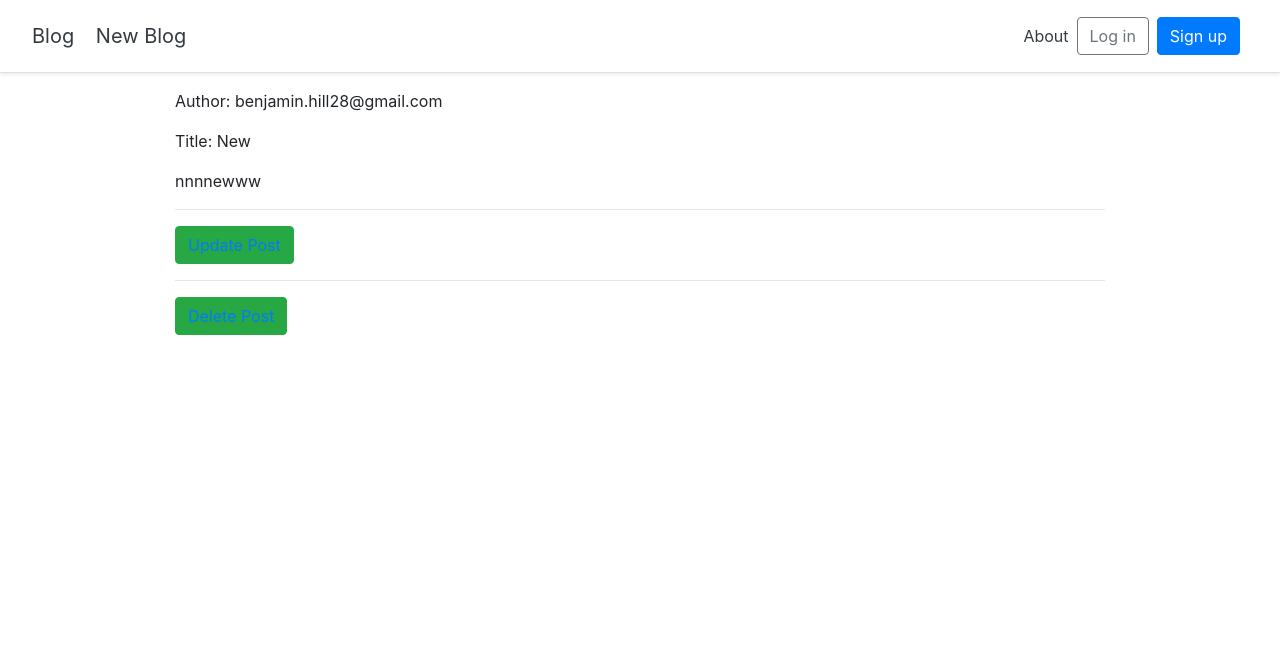
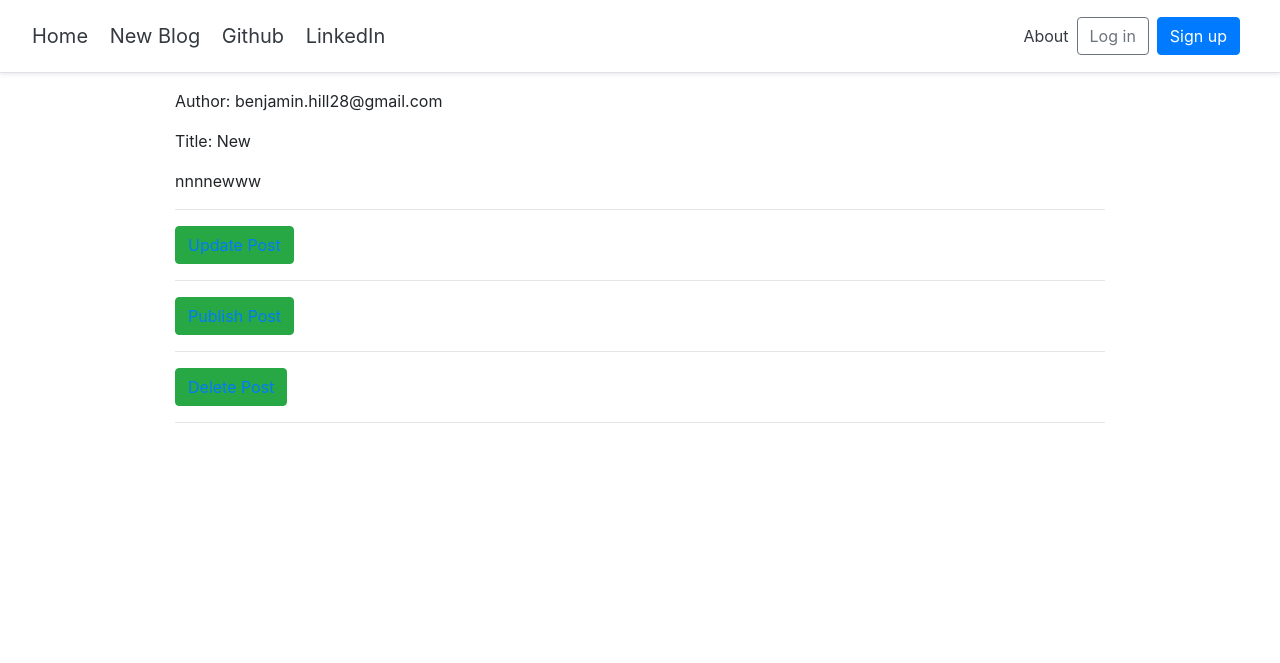
Before and after one commit to ben-hill33/tech-page, a Django app: a page that uses templates/_base.html in a window 1280 px wide. Shown: the top 663 px of the page. Run offline with Django 3.2, Linux system fonts and the light colour scheme; data comes from the database, SQL or seed files in the repository; both versions use the stored data as it was after the commit.

Commit message:
updated views, urls, and templates

```diff
--- a/blog/urls.py
+++ b/blog/urls.py
@@ -1,10 +1,14 @@
 from django.urls import path
 from .views import *
+from . import views
+
 
 urlpatterns = [
     path("", PostListView.as_view(), name="post_list"),
     path("content/<int:pk>/detail/", PostDetailView.as_view(), name="post_detail"),
     path("content/new/", PostCreateView.as_view(), name="new_post"),
     path("content/<int:pk>/edit/", PostUpdateView.as_view(), name="update_post"),
+    path("drafts/", DraftListView.as_view(), name="post_draft_list"),
+    path("content/<int:pk>/publish/", views.post_published, name="post_publish"),
     path("content/<int:pk>/delete/", PostDeleteView.as_view(), name="delete_post"),
 ]
--- a/blog/views.py
+++ b/blog/views.py
@@ -1,4 +1,7 @@
+from django.shortcuts import get_object_or_404, redirect
+from django.contrib.auth.decorators import login_required
 from django.urls.base import reverse_lazy
+from django.utils import timezone
 from .models import Post
 from django.views.generic import (
     ListView,
@@ -13,6 +16,11 @@ class PostListView(ListView):
     template_name = "posts/post_list.html"
     model = Post
 
+    def get_queryset(self):
+        return Post.objects.filter(published_date=timezone.now).order_by(
+            "published_date"
+        )
+
 
 class PostDetailView(DetailView):
     template_name = "posts/post_detail.html"
@@ -22,6 +30,7 @@ class PostDetailView(DetailView):
 class PostCreateView(CreateView):
     template_name = "posts/new_post.html"
     model = Post
+    fields = ["author", "title", "text"]
 
 
 class PostUpdateView(UpdateView):
@@ -30,7 +39,22 @@ class PostUpdateView(UpdateView):
     fields = ["title", "text"]
 
 
+class DraftListView(ListView):
+    template_name = "posts/post_list.html"
+    model = Post
+
+    def get_queryset(self):
+        return Post.objects.filter(published_date__isnull=True).order_by("created_date")
+
+
 class PostDeleteView(DeleteView):
     template_name = "posts/delete_post.html"
     model = Post
-    success = reverse_lazy("post_list.html")
+    success_url = reverse_lazy("post_list")
+
+
+@login_required
+def post_published(pk):
+    post = get_object_or_404(Post, pk=pk)
+    post.publish()
+    return redirect("post_detail", pk=pk)
--- a/templates/_base.html
+++ b/templates/_base.html
@@ -6,6 +6,7 @@
   <meta charset="utf-8">
   <meta http-equiv="X-UA-Compatible" content="IE=edge,chrome=1">
   <meta name="viewport" content="width=device-width,minimum-scale=1,initial-scale=1">
+
   <title>{% block title %}DjangoX{% endblock title %}</title>
   <meta name="description" content="A framework for launching new Django projects quickly.">
   <meta name="author" content="">
@@ -26,8 +27,10 @@
     <div class="d-flex flex-column flex-md-row align-items-center p-3 px-md-4 mb-3 bg-white border-bottom shadow-sm">
 
       <h5 class="my-0 mr-md-auto font-weight-normal">
-        <a class="p-2 text-dark" href="{% url 'home' %}">Blog</a>
+        <a class="p-2 text-dark" href="{% url 'home' %}">Home</a>
         <a class="p-2 text-dark" href="{% url 'new_post' %}">New Blog</a>
+        <a class="p-2 text-dark" href="https://github.com/ben-hill33">Github</a>
+        <a class="p-2 text-dark" href="https://www.linkedin.com/in/ben-hill-b4970819b/">LinkedIn</a>
       </h5>
 
       <a class="p-2 text-dark" href="{% url 'about' %}">About</a>
--- a/templates/posts/post_detail.html
+++ b/templates/posts/post_detail.html
@@ -11,6 +11,12 @@
 </div>
 <hr />
 <div class="btn btn-success">
+  <a href="{% url 'post_publish' post.pk %}"> Publish Post</a>
+</div>
+<hr />
+<div class="btn btn-success">
   <a href="{% url 'delete_post' post.pk %}"> Delete Post</a>
 </div>
+<hr />
+
 {% endblock content %}
```
Also changed, not shown: templates/posts/post_draft_list.html (added, +11 -0 lines), templates/posts/post_list.html (+6 -1 lines), db.sqlite3.
